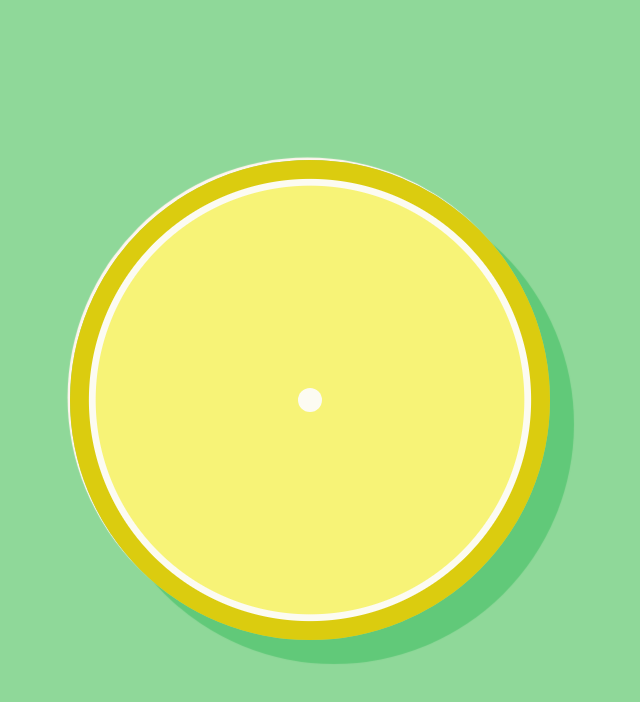
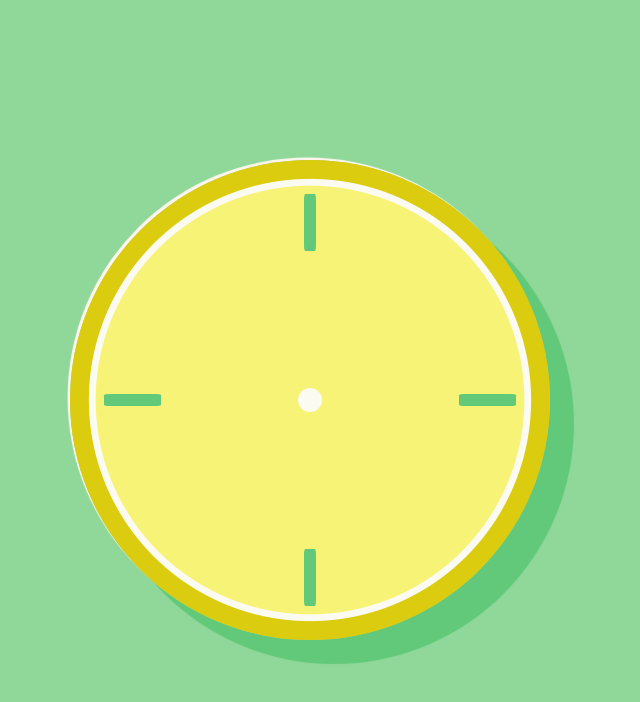
Before and after one commit to amarolahy/lemon-clock, a website built with webpack: page index.html in a window 1280 px wide. Shown: the whole page, without its empty margins (330-970 px from the left). Built offline with nearby package versions, Linux system fonts and the light colour scheme.

Commit message:
Position quarters

```diff
--- a/src/sass/index.scss
+++ b/src/sass/index.scss
@@ -24,6 +24,8 @@ $orange: #fc8535;
 // Sizes
 $face-diameter: 60vmin;
 $center-diameter: 5%;
+$quarter-height: 12%;
+$quarter-width: 2.5%;
 
 .wrapper {
   display: flex;
@@ -62,4 +64,47 @@ $center-diameter: 5%;
     border-radius: 50%;
     background: $light-white;
   }
+
+  .quarters {
+    position: relative;
+    height: 100%;
+
+    div {
+      position: absolute;
+      background: $green;
+      border-radius: 10%;
+
+      &:nth-child(odd) {
+        width: $quarter-height;
+        height: $quarter-width;
+        transform: translateY(-50%);
+      }
+
+      &:nth-child(even) {
+        width: $quarter-width;
+        height: $quarter-height;
+        transform: translateX(-50%);
+      }
+
+      &:nth-child(1) {
+        top: 50%;
+        left: 7%;
+      }
+
+      &:nth-child(2) {
+        top: 7%;
+        left: 50%;
+      }
+
+      &:nth-child(3) {
+        top: 50%;
+        right: 7%;
+      }
+
+      &:nth-child(4) {
+        bottom: 7%;
+        left: 50%;
+      }
+    }
+  }
 }
```
